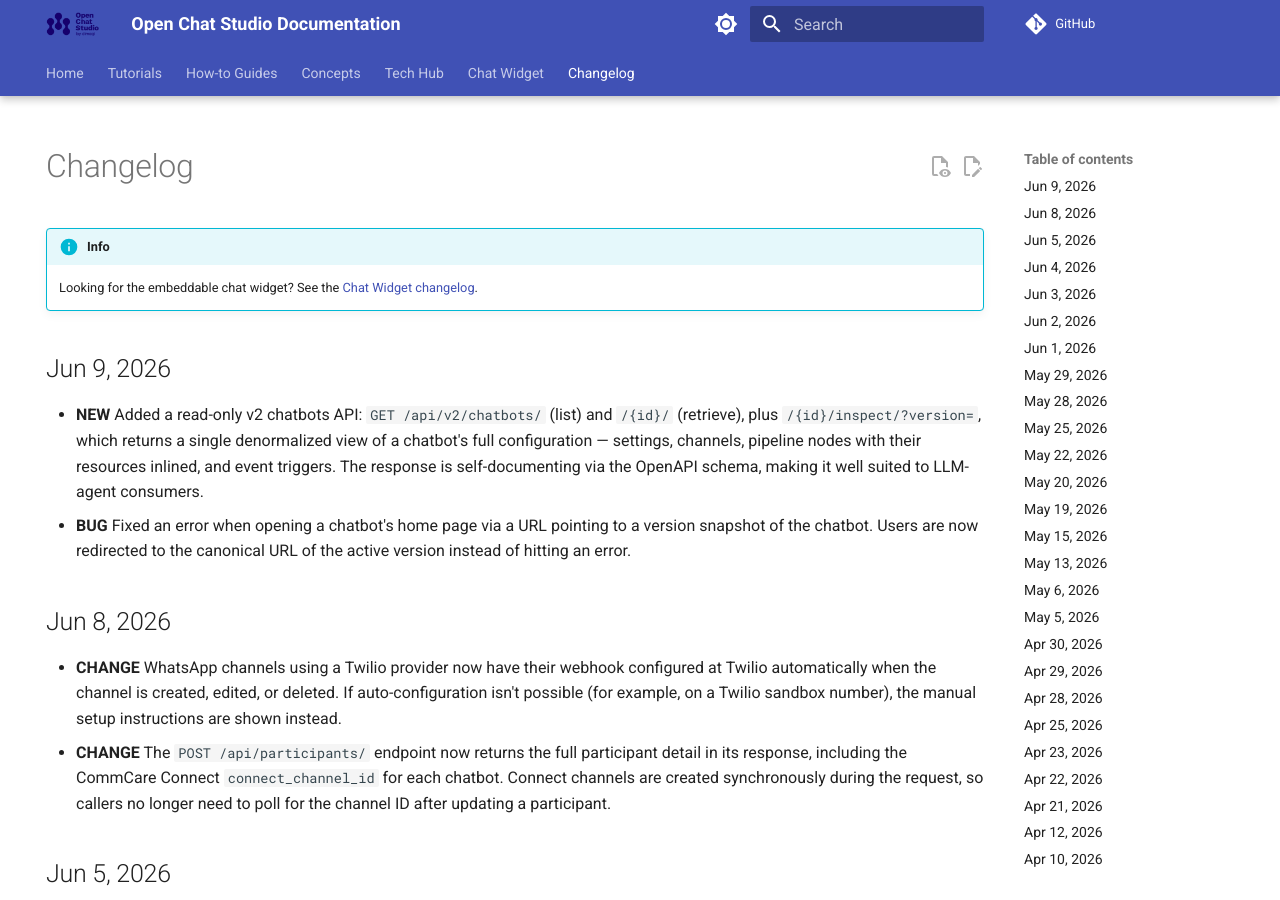
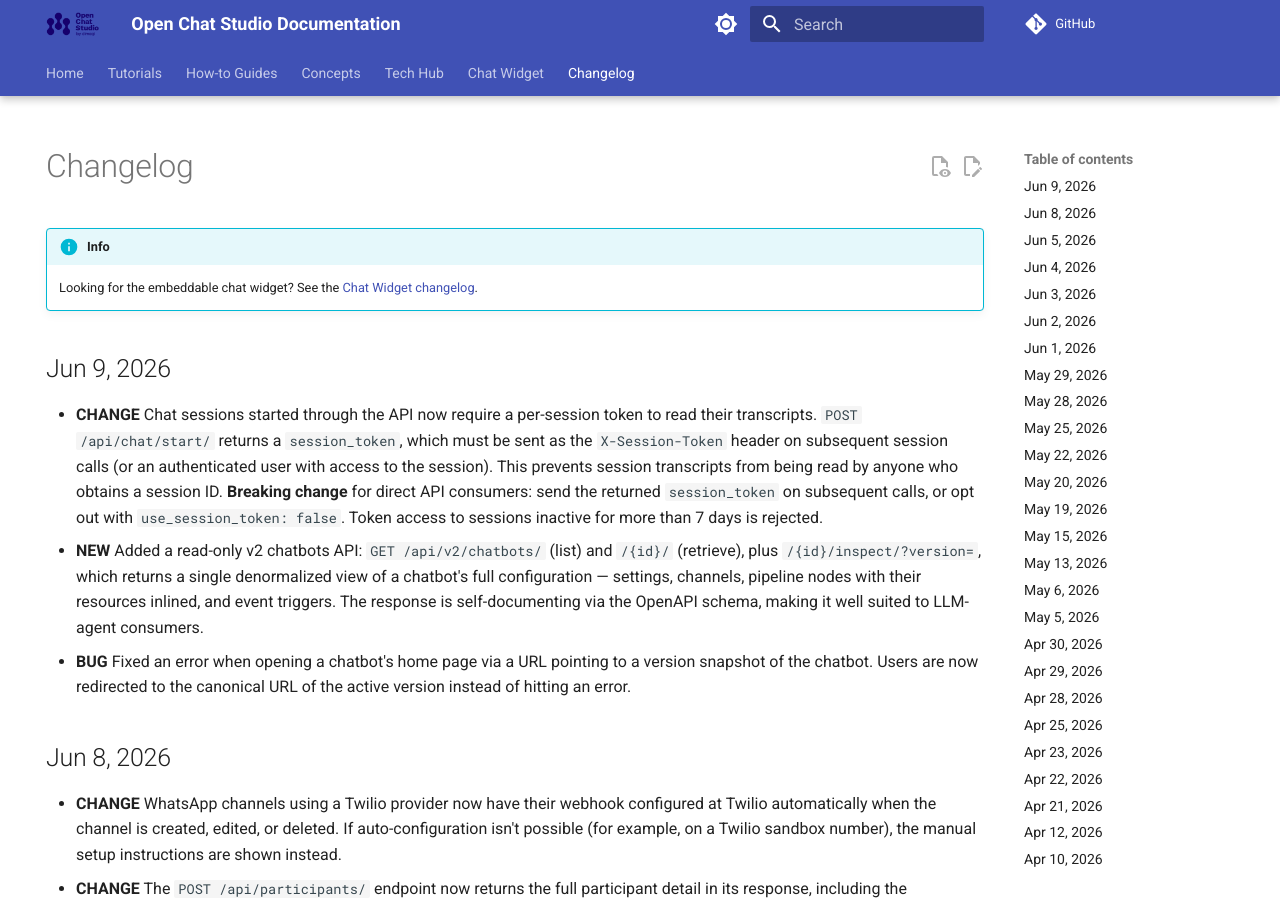
Before and after one commit to dimagi/open-chat-studio-docs, an MkDocs documentation site: the page built from docs/changelog.md, in a window 1280 px wide and 900 px high. Built offline with MkDocs 1.6.1 and Material for MkDocs 9.7.7, drawn with Linux system fonts in a browser that asks for light colours; a script that is not in the unit is left out; comment, search, counter and statistics services are not loaded.

Commit message:
update changelog and docs from OCS PR #3552

```diff
--- a/docs/changelog.md
+++ b/docs/changelog.md
@@ -10,6 +10,7 @@ hide:
     Looking for the embeddable chat widget? See the [Chat Widget changelog](chat_widget/changelog.md).
 
 ## Jun 9, 2026
+* **CHANGE** Chat sessions started through the API now require a per-session token to read their transcripts. `POST /api/chat/start/` returns a `session_token`, which must be sent as the `X-Session-Token` header on subsequent session calls (or an authenticated user with access to the session). This prevents session transcripts from being read by anyone who obtains a session ID. **Breaking change** for direct API consumers: send the returned `session_token` on subsequent calls, or opt out with `use_session_token: false`. Token access to sessions inactive for more than 7 days is rejected.
 * **NEW** Added a read-only v2 chatbots API: `GET /api/v2/chatbots/` (list) and `/{id}/` (retrieve), plus `/{id}/inspect/?version=`, which returns a single denormalized view of a chatbot's full configuration — settings, channels, pipeline nodes with their resources inlined, and event triggers. The response is self-documenting via the OpenAPI schema, making it well suited to LLM-agent consumers.
 * **BUG** Fixed an error when opening a chatbot's home page via a URL pointing to a version snapshot of the chatbot. Users are now redirected to the canonical URL of the active version instead of hitting an error.
 
```
